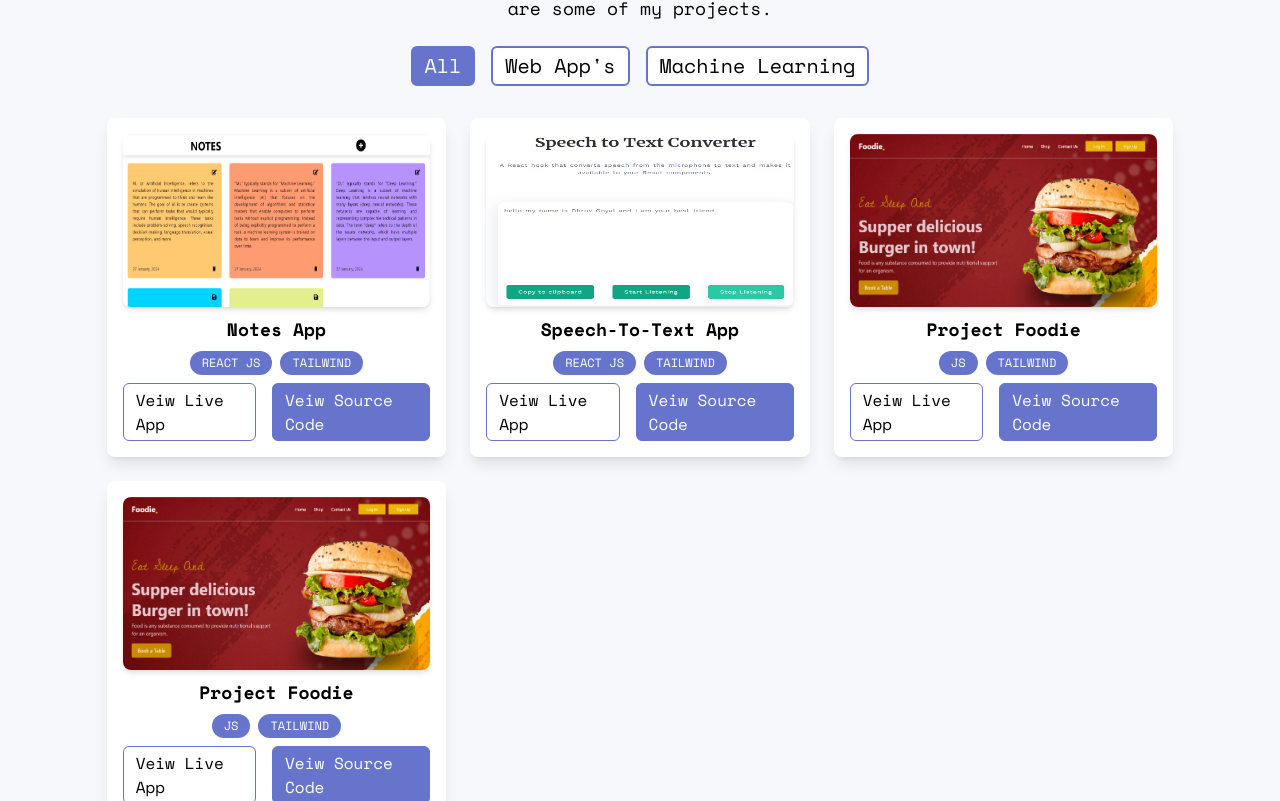
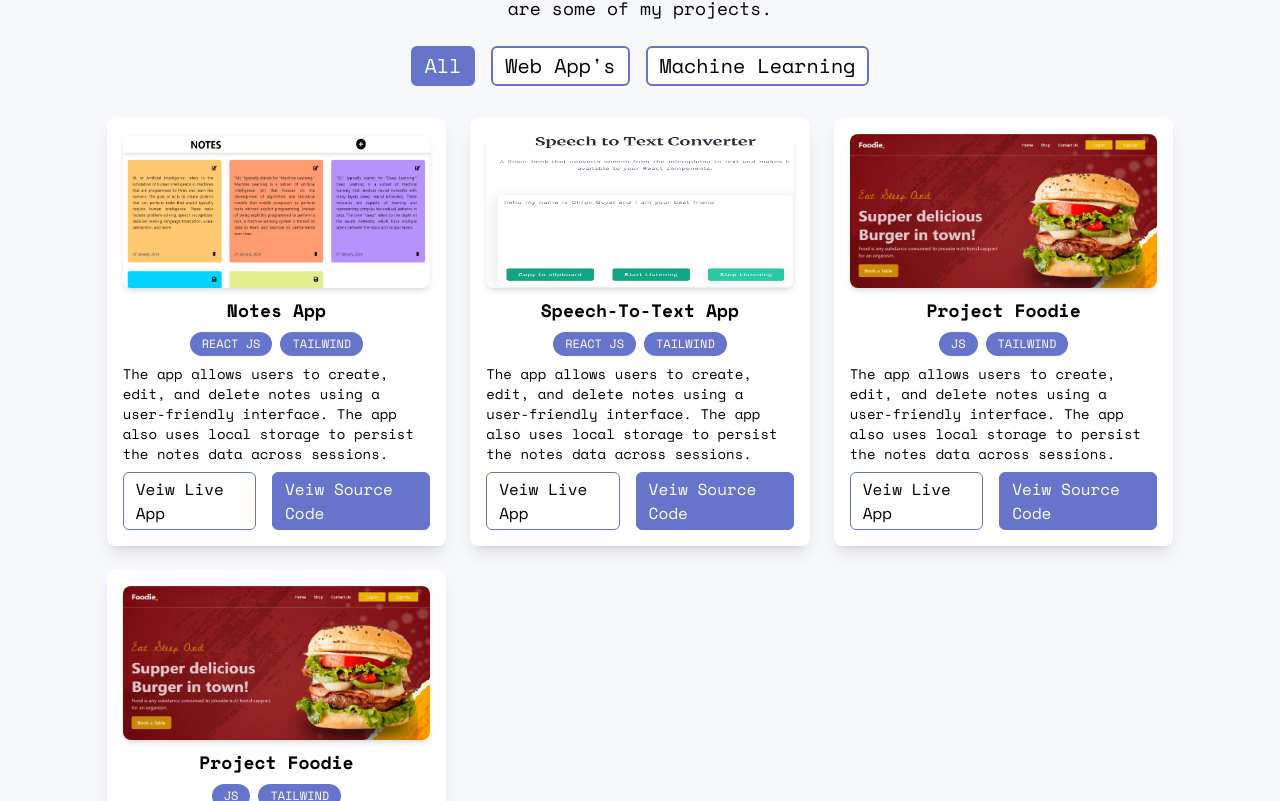
Before and after one commit to dhruvgoe/Portfolio, a React (Vite) app: page / in a window 1280 px wide. Shown: the part 2579-3380 px from the top of the page. Built offline with nearby package versions, Linux system fonts and the light colour scheme.

Commit message:
1 more change

```diff
--- a/src/components/Projects.jsx
+++ b/src/components/Projects.jsx
@@ -110,7 +110,7 @@ const Projects = () => {
               <img
                 src={item.pic}
                 alt=""
-                className=" rounded-lg w-full aspect-video shadow-md"
+                className=" rounded-lg w-full aspect-[2/1] shadow-md"
               />
               <p className="text-lg text-black dark:text-white text-center font-semibold">
                 {item.name}
@@ -123,6 +123,11 @@ const Projects = () => {
                   >{`${i}`}</div>
                 ))}
               </div>
+              <p className="text-sm text-black dark:text-white">
+                The app allows users to create, edit, and delete notes using a
+                user-friendly interface. The app also uses local storage to
+                persist the notes data across sessions.
+              </p>
               <div className="flex items-center gap-x-4">
                 <a
                   href={item.link}
```
